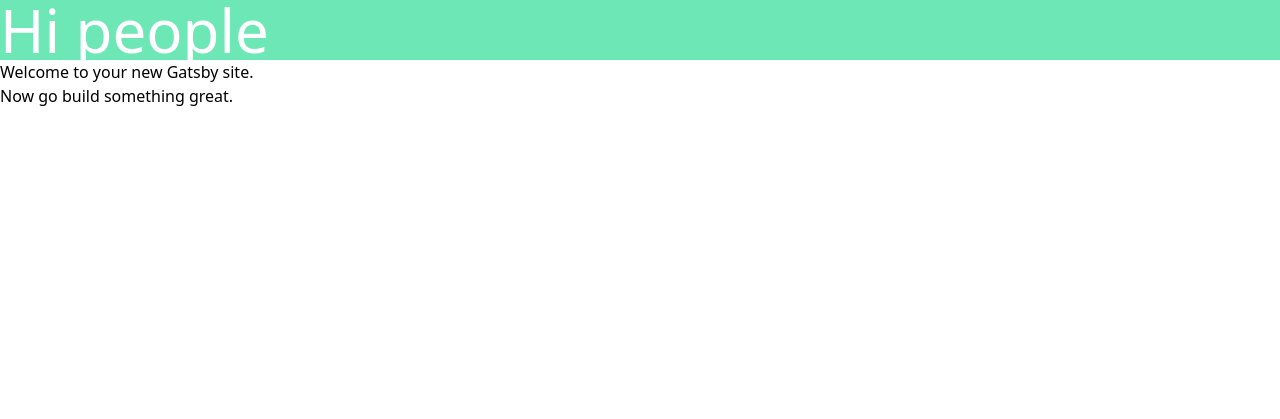
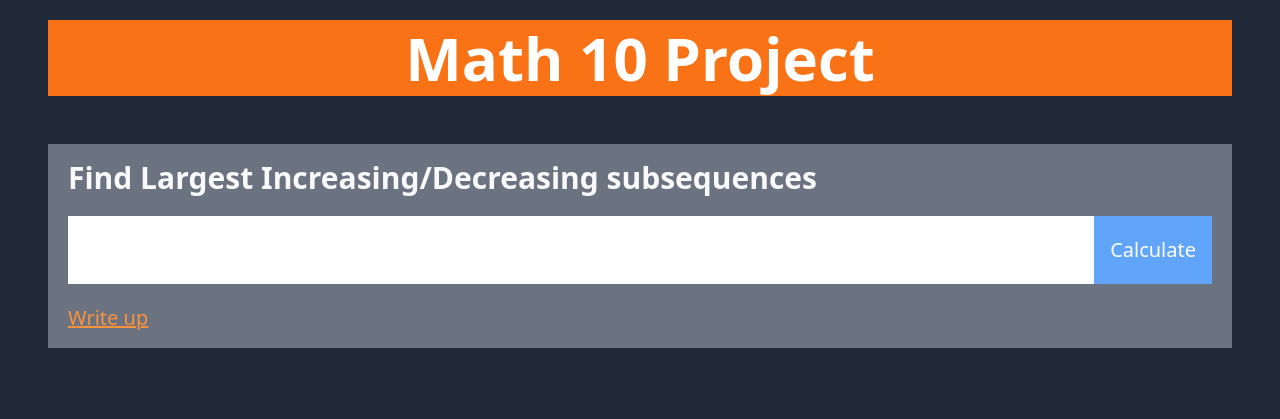
Before and after one commit to carlosdlroca/math10-project, a Gatsby site: page / in a window 1280 px wide. Built offline with nearby package versions, Linux system fonts and the light colour scheme; Gatsby itself is replaced by a stand-in of ours.

Commit message:
more changes

```diff
--- a/gatsby-browser.js
+++ b/gatsby-browser.js
@@ -1 +1,7 @@
-import "./src/styles/global.css";
+import React from "react"
+import Layout from "./src/components/Layout"
+import "./src/styles/global.css"
+
+export const wrapPageElement = ({ element, props }) => {
+  return <Layout {...props}>{element}</Layout>
+}
--- a/gatsby-config.js
+++ b/gatsby-config.js
@@ -1,7 +1,7 @@
 module.exports = {
   siteMetadata: {
-    title: `Gatsby Default Starter`,
-    description: `Kick off your next, great Gatsby project with this default starter. This barebones starter ships with the main Gatsby configuration files you might need.`,
+    title: `MATH10 Project`,
+    description: `Mini web app for my Discrete Mathematics course Project`,
     author: `@gatsbyjs`,
   },
   plugins: [
@@ -13,11 +13,11 @@ module.exports = {
           {
             resolve: "gatsby-remark-katex",
             options: {
-              strict: "ignore"
-            }
-          }
-        ]
-      }
+              strict: "ignore",
+            },
+          },
+        ],
+      },
     },
     `gatsby-plugin-react-helmet`,
     {
--- a/gatsby-ssr.js
+++ b/gatsby-ssr.js
@@ -1,7 +1,7 @@
-/**
- * Implement Gatsby's SSR (Server Side Rendering) APIs in this file.
- *
- * See: https://www.gatsbyjs.com/docs/ssr-apis/
- */
+import React from "react"
+import Layout from "./src/components/Layout"
+import "./src/styles/global.css"
 
-// You can delete this file if you're not using it
+export const wrapPageElement = ({ element, props }) => {
+  return <Layout {...props}>{element}</Layout>
+}
--- /dev/null
+++ b/src/algorithms/findLongestSequence.js
@@ -0,0 +1,54 @@
+export default function findLongestSequence(sequence) {
+  let longestIncreasing = [0, 0]
+  let longestDecreasing = [0, 0]
+  let i = 0
+  let isIncreasing, wasIncreasing
+
+  for (let curr = 1; curr < sequence.length; curr++) {
+    if (sequence[curr] > sequence[curr - 1]) {
+      isIncreasing = true
+    } else {
+      isIncreasing = false
+    }
+
+    if (wasIncreasing == null) {
+      wasIncreasing = isIncreasing
+    }
+
+    if (isIncreasing && !wasIncreasing) {
+      // if sequence is currently increasing,
+      // but was decreasing before
+      // Then update longestIncreasingTuple.
+      if (curr - 1 - i >= longestDecreasing[1] - longestDecreasing[0]) {
+        longestDecreasing = [i, curr - 1]
+      }
+      // now set i to current, because we
+      // are starting a new sequence
+      i = curr - 1
+    }
+    if (!isIncreasing && wasIncreasing) {
+      // if sequence is currently decreasing,
+      // but was increasing before
+      // We need to update longestIncreasing, if previous sequence is longer than the last decreasing sequence.
+      if (curr - 1 - i >= longestIncreasing[1] - longestIncreasing[0]) {
+        longestIncreasing = [i, curr - 1]
+      }
+      i = curr - 1
+    }
+    if (curr == sequence.length - 1) {
+      if (isIncreasing && wasIncreasing) {
+        if (curr - i > longestIncreasing[1] - longestIncreasing[0]) {
+          longestIncreasing = [i, curr]
+        }
+      }
+      if (!isIncreasing && !wasIncreasing) {
+        if (curr - i > longestDecreasing[1] - longestDecreasing[0]) {
+          longestDecreasing = [i, curr]
+        }
+      }
+    }
+    // capture last isIncreasing state
+    wasIncreasing = isIncreasing
+  }
+  return [longestIncreasing, longestDecreasing]
+}
--- /dev/null
+++ b/src/components/LargestSubsequence.js
@@ -0,0 +1,79 @@
+import React, { useState } from "react"
+import { Link } from "gatsby"
+import findLongestSequence from "../algorithms/findLongestSequence"
+
+export default function LargestSubsequence() {
+  const [state, setState] = useState({
+    sequence: "",
+    increasing: null,
+    decreasing: null,
+  })
+
+  function handleSubmit(e) {
+    e.persist()
+    e.preventDefault()
+
+    const [increasing, decreasing] = findLongestSequence(
+      state.sequence.split("")
+    )
+    setState(prevState => ({ ...prevState, increasing, decreasing }))
+  }
+
+  function handleInput(e) {
+    e.persist()
+    setState(prevState => ({
+      ...prevState,
+      sequence: e.target.value,
+      increasing: null,
+      decreasing: null,
+    }))
+  }
+
+  return (
+    <div className="my-12 bg-coolGray-500 py-4 px-1 md:px-5">
+      <h2 className="text-xl font-bold mb-5 md:text-3xl">
+        Find Largest Increasing/Decreasing subsequences
+      </h2>
+      <form onSubmit={handleSubmit} className="flex mb-5 flex-wrap">
+        <input
+          type="text"
+          name="sequence"
+          value={state.sequence}
+          onChange={handleInput}
+          className="text-orange-500 text-4xl md:text-3xl flex-grow"
+        />
+        <button className="bg-blue-400 hover:bg-blue-300 p-1 md:px-4 md:py-5 text-md md:text-xl text-white">
+          Calculate
+        </button>
+      </form>
+      {state.sequence.length > 0 && state.increasing && state.decreasing && (
+        <>
+          <h2 className="text-xl mb-4">
+            Largest Increasing Sequence:{" "}
+            <span className="text-2xl font-bold text-green-500">
+              {state.sequence.slice(
+                state.increasing[0],
+                state.increasing[1] + 1
+              )}
+            </span>
+          </h2>
+          <h2 className="text-xl">
+            Largest Decreasing Sequence:{" "}
+            <span className="text-2xl font-bold text-red-400">
+              {state.sequence.slice(
+                state.decreasing[0],
+                state.decreasing[1] + 1
+              )}
+            </span>
+          </h2>
+        </>
+      )}
+      <Link
+        to="/largest-sequence-doc"
+        className="text-xl underline text-orange-400 hover:text-white mt-5"
+      >
+        Write up
+      </Link>
+    </div>
+  )
+}
--- /dev/null
+++ b/src/components/Layout/index.js
@@ -0,0 +1,9 @@
+import React from "react"
+
+export default function Layout({ children }) {
+  return (
+    <div className="relative h-screen">
+      <div className="px-4 md:px-12 2xl:px-64 py-5">{children}</div>
+    </div>
+  )
+}
--- /dev/null
+++ b/src/pages/02-11-2020-testLatex.md
@@ -0,0 +1,16 @@
+---
+path: "/largest-sequence-doc"
+date: 2020-12-02T17:12:33.962Z
+title: "Algorithm"
+---
+
+# Algorithm 1: Largest Increasing/Decreasing sequence
+
+**Problem**: Find the largest _increasing_ or _decreasing_ subsequence in a given sequence of integers.
+
+$
+\begin{bmatrix}
+1 & 2 & 3\\
+a & b & c
+\end{bmatrix}
+$
--- a/src/pages/404.js
+++ b/src/pages/404.js
@@ -1,14 +1,12 @@
 import React from "react"
-
-import Layout from "../components/layout"
 import SEO from "../components/seo"
 
 const NotFoundPage = () => (
-  <Layout>
+  <>
     <SEO title="404: Not found" />
     <h1>404: Not Found</h1>
     <p>You just hit a route that doesn&#39;t exist... the sadness.</p>
-  </Layout>
+  </>
 )
 
 export default NotFoundPage
--- a/src/pages/index.js
+++ b/src/pages/index.js
@@ -1,12 +1,15 @@
 import React from "react"
 import SEO from "../components/seo"
+import LargestSubsequence from "../components/LargestSubsequence"
 
 const IndexPage = () => (
   <>
     <SEO title="Home" />
-    <h1 className="bg-green-300 text-white text-6xl">Hi people</h1>
-    <p>Welcome to your new Gatsby site.</p>
-    <p>Now go build something great.</p>
+    <h1 className="bg-orange-500 text-white py-2 text-center font-bold text-3xl md:text-6xl ">
+      Math 10 Project
+    </h1>
+
+    <LargestSubsequence />
   </>
 )
 
--- a/src/styles/global.css
+++ b/src/styles/global.css
@@ -1,3 +1,13 @@
 @tailwind base;
 @tailwind components;
 @tailwind utilities;
+
+@layer components {
+  html {
+    @apply bg-coolGray-800;
+    @apply text-coolGray-50;
+  }
+  .nav-link {
+    @apply text-orange-500;
+  }
+}
--- a/src/templates/template-blog-post.js
+++ b/src/templates/template-blog-post.js
@@ -1,7 +1,7 @@
-import React from 'react';
-import { Helmet } from 'react-helmet';
-import { graphql } from 'gatsby';
-import "katex/dist/katex.min.css";
+import React from "react"
+import { Helmet } from "react-helmet"
+import { graphql } from "gatsby"
+import "katex/dist/katex.min.css"
 
 export default function Template({ data }) {
   const { markdownRemark: post } = data
@@ -11,7 +11,7 @@ export default function Template({ data }) {
       <div className="blog-post h-full">
         <h1 className="text-center text-gray-50">{post.frontmatter.title}</h1>
         <div
-          className="blog-post-content w-11/12 lg:max-w-5xl mx-auto bg-white text-gray-800 p-4"
+          className="blog-post-content w-11/12 lg:max-w-5xl mx-auto bg-white text-coolGray-800 p-4"
           dangerouslySetInnerHTML={{ __html: post.html }}
         />
       </div>
--- a/tailwind.config.js
+++ b/tailwind.config.js
@@ -1,8 +1,19 @@
+const colors = require("tailwindcss/colors")
+
 module.exports = {
   purge: ["./src/**/*.{js,jsx,ts,tsx}"],
   darkMode: false, // or 'media' or 'class'
   theme: {
     extend: {},
+    colors: {
+      coolGray: colors.coolGray,
+      white: colors.white,
+      black: colors.black,
+      orange: colors.orange,
+      blue: colors.blue,
+      red: colors.red,
+      green: colors.green,
+    },
   },
   variants: {
     extend: {},
```
Also changed, not shown: gatsby-node.js (+11 -11 lines).
